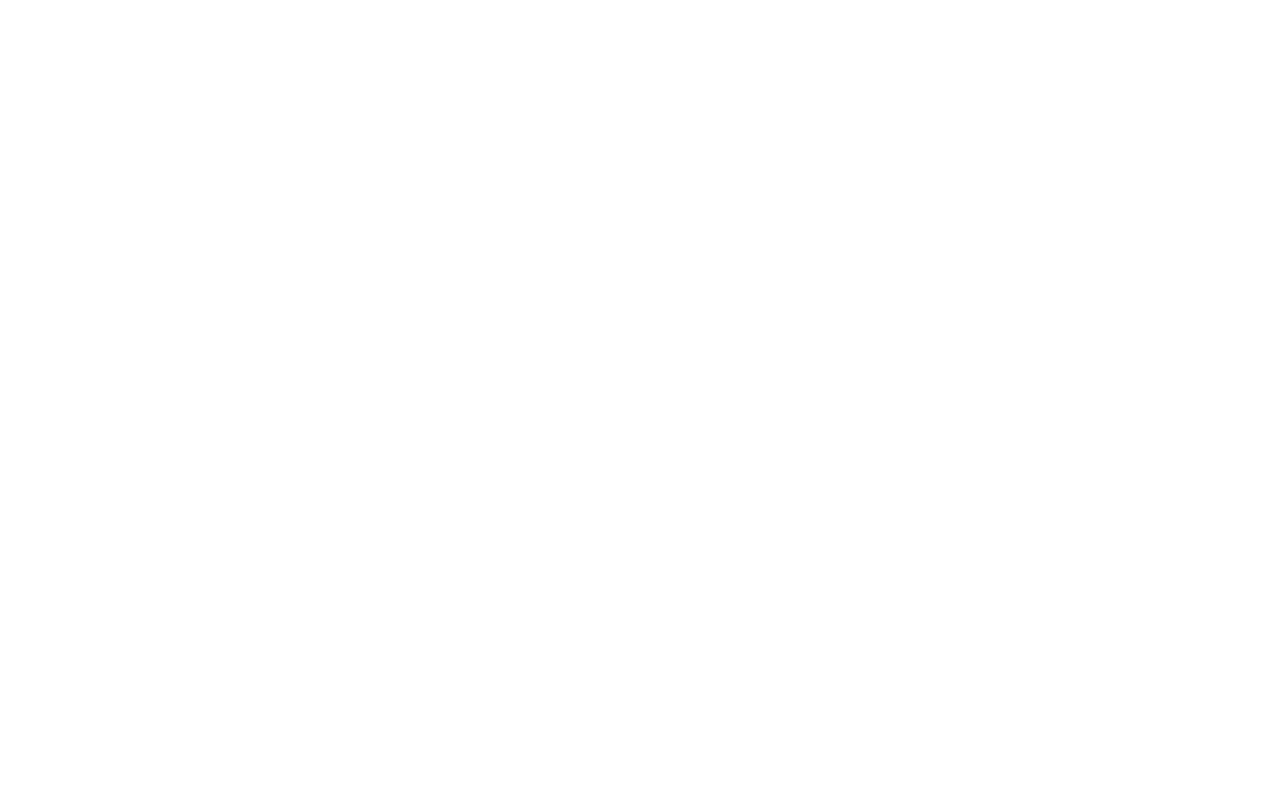
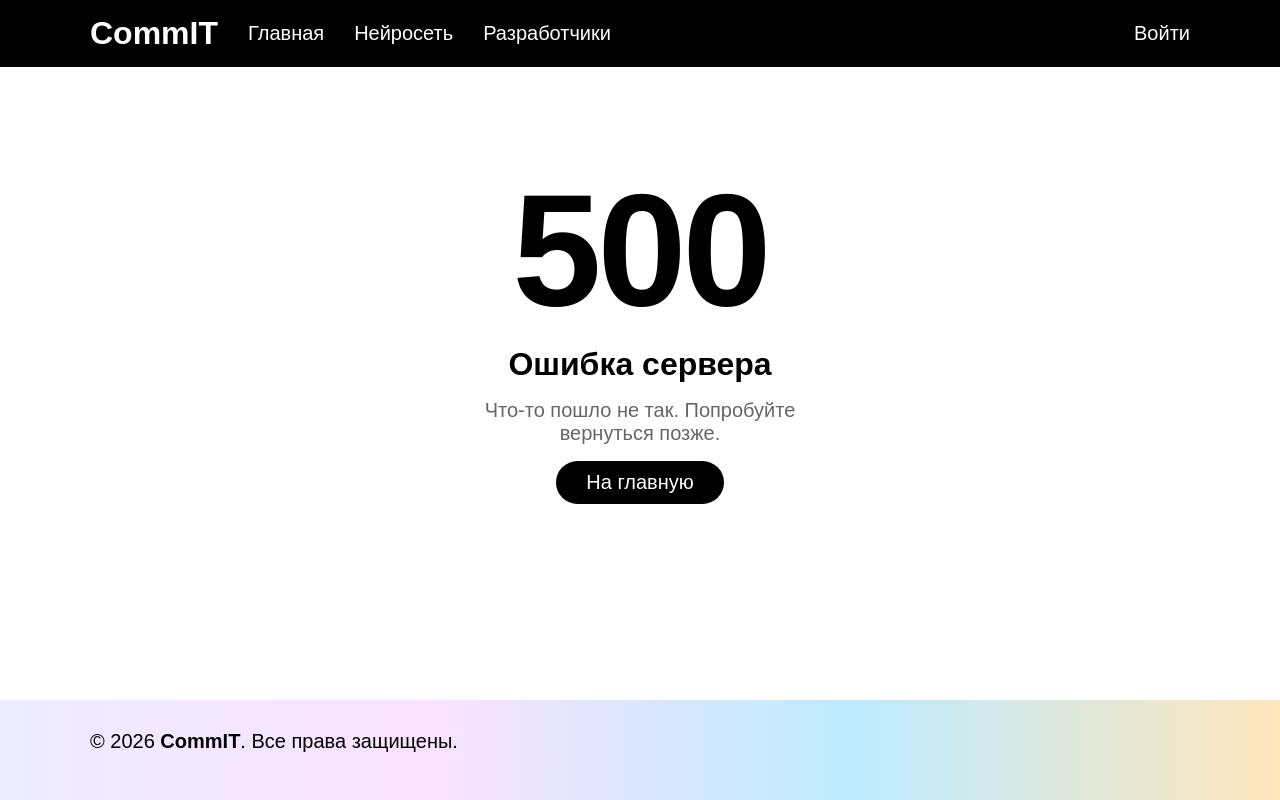
Before and after one commit to meumeu21/resume-analyze, a React (Vite) app in the folder frontend/: page /500 in a window 1280 px wide. Before the commit this address had no page. Built offline with nearby package versions, Linux system fonts and the light colour scheme; a web font is replaced by a local one.

Commit message:
страницы 400 и 500

```diff
--- a/frontend/src/App.tsx
+++ b/frontend/src/App.tsx
@@ -12,6 +12,7 @@ import Project from './pages/Project';
 import Developers from './pages/Developers';
 import Home from './pages/Home';
 import Neuro from './pages/Neuro';
+import ErrorPage from './pages/ErrorPage';
 
 function ProtectedRoute({ children }: { children: React.ReactNode }) {
   const { accessToken, isLoading } = useAuth();
@@ -44,6 +45,8 @@ function AppRoutes() {
       <Route path="/projects/:id" element={<Project />} />
       <Route path="/developers" element={<Developers />} />
       <Route path="/neuro" element={<Neuro />} />
+      <Route path="/500" element={<ErrorPage code={500} />} />
+      <Route path="*" element={<ErrorPage code={404} />} />
     </Routes>
   );
 }
--- /dev/null
+++ b/frontend/src/css/ErrorPage.css
@@ -0,0 +1,48 @@
+.error-page {
+    display: flex;
+    flex-direction: column;
+    align-items: center;
+    justify-content: center;
+    text-align: center;
+    min-height: 60vh;
+    gap: 16px;
+}
+
+.error-page__code {
+    font-size: 160px;
+    font-weight: 600;
+    line-height: 1;
+    letter-spacing: -4px;
+}
+
+.error-page__title {
+    font-size: 32px;
+    font-weight: 600;
+    margin: 0;
+}
+
+.error-page__description {
+    color: #666;
+    max-width: 400px;
+}
+
+@media (max-width: 576px) {
+    .error-page__code {
+        font-size: 100px;
+        letter-spacing: -2px;
+    }
+
+    .error-page__title {
+        font-size: 24px;
+    }
+}
+
+@media (max-width: 430px) {
+    .error-page__code {
+        font-size: 80px;
+    }
+
+    .error-page__title {
+        font-size: 20px;
+    }
+}
--- /dev/null
+++ b/frontend/src/pages/ErrorPage.tsx
@@ -0,0 +1,41 @@
+import { Link } from "react-router-dom";
+import Header from "../components/Header";
+import Footer from "../components/Footer";
+import "../css/main.css";
+import "../css/ErrorPage.css";
+
+type ErrorPageProps = {
+  code: 404 | 500;
+};
+
+const MESSAGES: Record<number, { title: string; description: string }> = {
+  404: {
+    title: "Страница не найдена",
+    description: "Такой страницы не существует или она была удалена.",
+  },
+  500: {
+    title: "Ошибка сервера",
+    description: "Что-то пошло не так. Попробуйте вернуться позже.",
+  },
+};
+
+function ErrorPage({ code }: ErrorPageProps) {
+  const { title, description } = MESSAGES[code];
+
+  return (
+    <>
+      <Header />
+      <div className="page container">
+        <div className="error-page">
+          <span className="error-page__code">{code}</span>
+          <h1 className="error-page__title">{title}</h1>
+          <p className="text error-page__description">{description}</p>
+          <Link to="/" className="button text">На главную</Link>
+        </div>
+      </div>
+      <Footer />
+    </>
+  );
+}
+
+export default ErrorPage;
```
